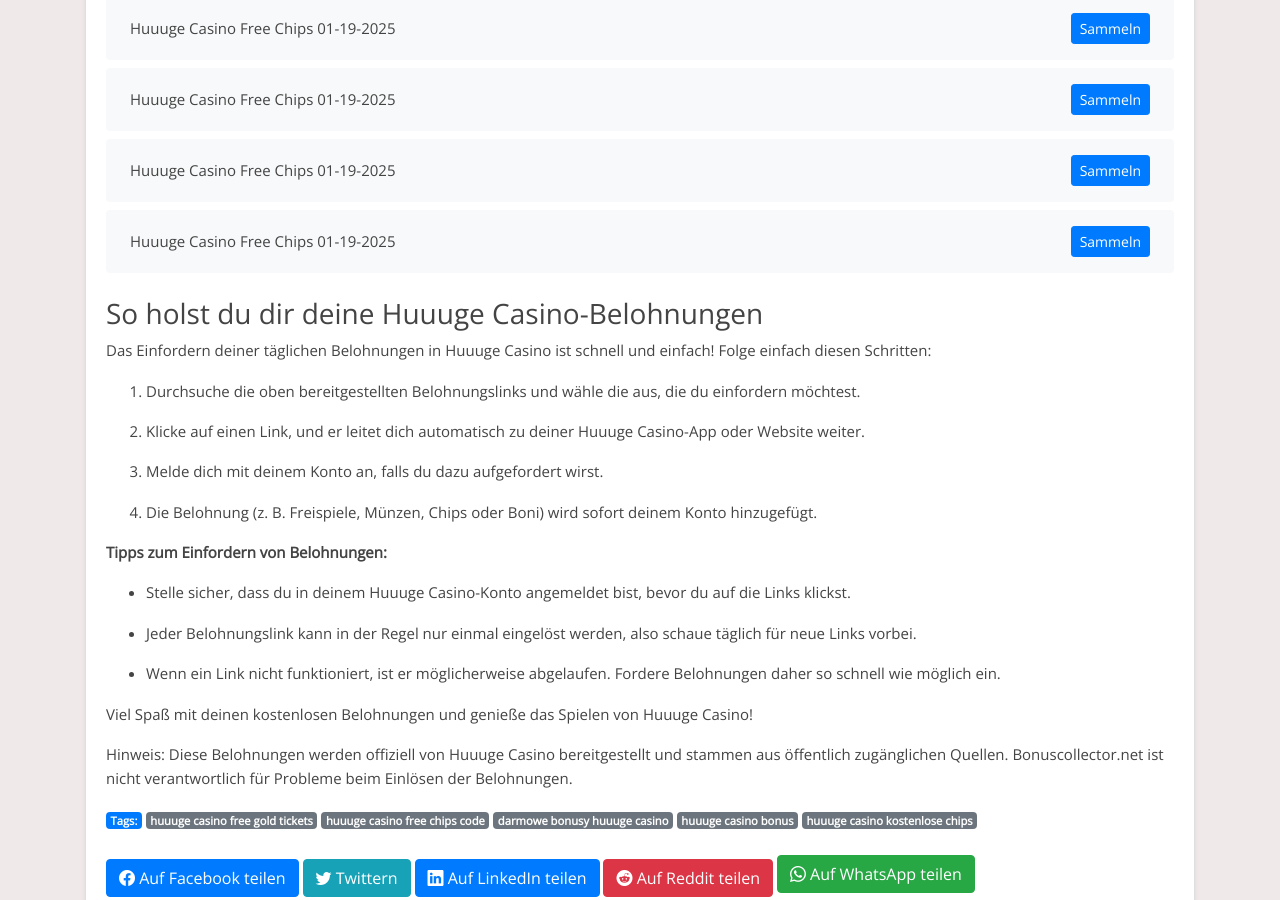
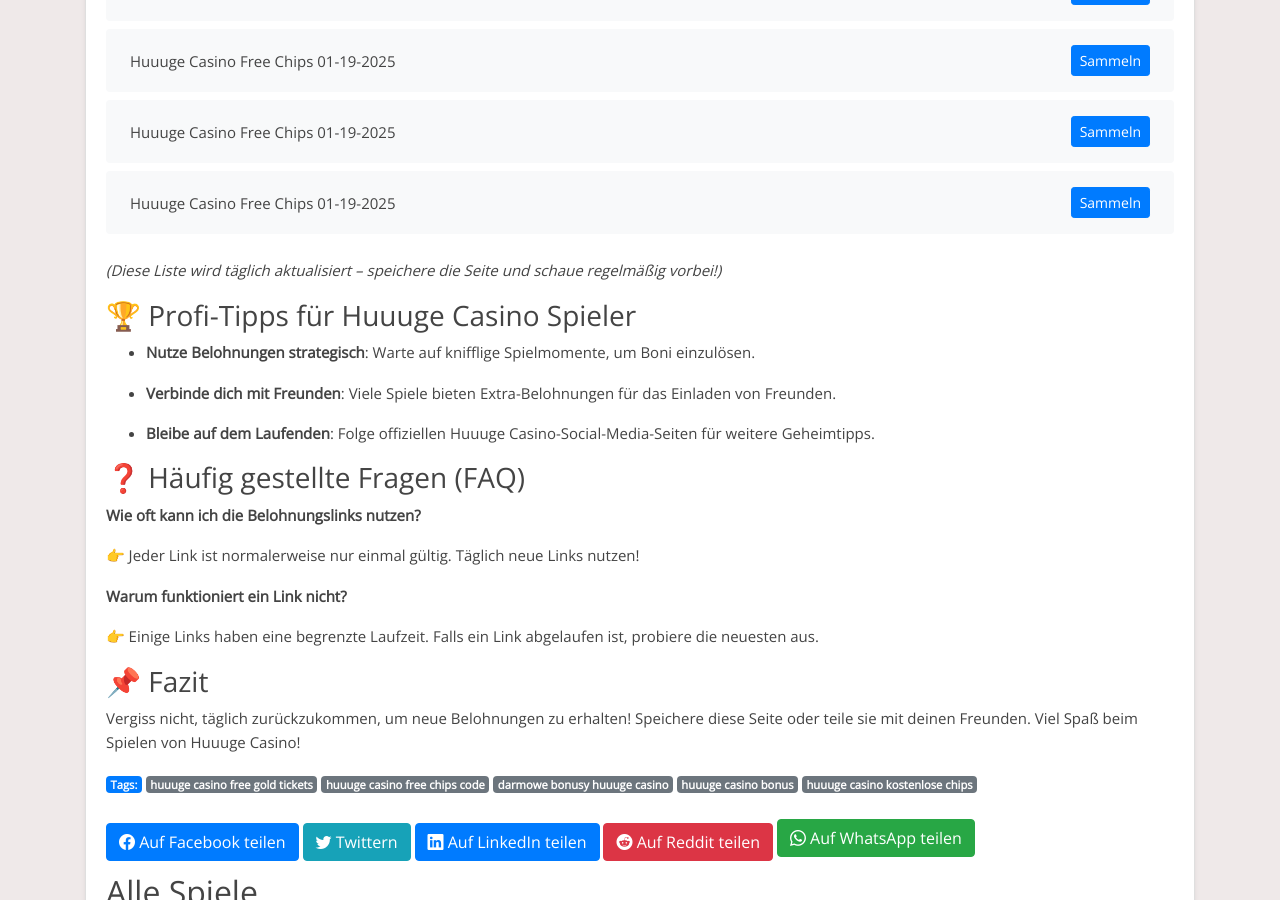
Before and after one commit to Prollad99/bs-de, a Jekyll site: the page built from _posts/2025-01-19-huuuge-casino.md, in a window 1280 px wide and 900 px high, scrolled down 7443 px. Built offline with Jekyll 4.4.1, drawn with Linux system fonts in a browser that asks for light colours; some of the changed text lies outside the part shown.

Commit message:
Aktualisiere huuuge-casino-Belohnungslinks, Inhalte und Änderungsdatum

```diff
--- a/_includes/huuuge-casino_footer.html
+++ b/_includes/huuuge-casino_footer.html
@@ -1,27 +1,31 @@
-### So holst du dir deine Huuuge Casino-Belohnungen
+*(Diese Liste wird täglich aktualisiert – speichere die Seite und schaue regelmäßig vorbei!)*
 
 
-Das Einfordern deiner täglichen Belohnungen in Huuuge Casino ist schnell und einfach! Folge einfach diesen Schritten:
 
-1. Durchsuche die oben bereitgestellten Belohnungslinks und wähle die aus, die du einfordern möchtest.
+### 🏆 Profi-Tipps für Huuuge Casino Spieler
 
-2. Klicke auf einen Link, und er leitet dich automatisch zu deiner Huuuge Casino-App oder Website weiter.
+- **Nutze Belohnungen strategisch**: Warte auf knifflige Spielmomente, um Boni einzulösen.
 
-3. Melde dich mit deinem Konto an, falls du dazu aufgefordert wirst.
+- **Verbinde dich mit Freunden**: Viele Spiele bieten Extra-Belohnungen für das Einladen von Freunden.
 
-4. Die Belohnung (z. B. Freispiele, Münzen, Chips oder Boni) wird sofort deinem Konto hinzugefügt.
+- **Bleibe auf dem Laufenden**: Folge offiziellen Huuuge Casino-Social-Media-Seiten für weitere Geheimtipps.
 
 
-**Tipps zum Einfordern von Belohnungen:**
 
-- Stelle sicher, dass du in deinem Huuuge Casino-Konto angemeldet bist, bevor du auf die Links klickst.
+### ❓ Häufig gestellte Fragen (FAQ)
 
-- Jeder Belohnungslink kann in der Regel nur einmal eingelöst werden, also schaue täglich für neue Links vorbei.
+**Wie oft kann ich die Belohnungslinks nutzen?**
 
-- Wenn ein Link nicht funktioniert, ist er möglicherweise abgelaufen. Fordere Belohnungen daher so schnell wie möglich ein.
+👉 Jeder Link ist normalerweise nur einmal gültig. Täglich neue Links nutzen!
 
 
-Viel Spaß mit deinen kostenlosen Belohnungen und genieße das Spielen von Huuuge Casino!
+
+**Warum funktioniert ein Link nicht?**
+
+👉 Einige Links haben eine begrenzte Laufzeit. Falls ein Link abgelaufen ist, probiere die neuesten aus.
 
 
-Hinweis: Diese Belohnungen werden offiziell von Huuuge Casino bereitgestellt und stammen aus öffentlich zugänglichen Quellen. Bonuscollector.net ist nicht verantwortlich für Probleme beim Einlösen der Belohnungen.
+
+### 📌 Fazit
+
+Vergiss nicht, täglich zurückzukommen, um neue Belohnungen zu erhalten! Speichere diese Seite oder teile sie mit deinen Freunden. Viel Spaß beim Spielen von Huuuge Casino!
--- a/_includes/huuuge-casino_post.html
+++ b/_includes/huuuge-casino_post.html
@@ -1,13 +1,13 @@
-Entdecke tägliche Huuuge Casino-Belohnungen!
+**Willkommen, Huuuge Casino-Fans!**
+
+Suchst du nach den neuesten Gratis-Belohnungen für Huuuge Casino? Dann bist du hier genau richtig! Wir aktualisieren täglich die besten Links für Freispiele, Münzen und andere Boni, damit du dein Spielerlebnis optimal genießen kannst.
 
 
-Bist du ein Fan von Huuuge Casino und möchtest dein Spielerlebnis verbessern? Du bist hier genau richtig! Diese Seite ist allen Huuuge Casino-Enthusiasten gewidmet, die täglich kostenlose Belohnungen einfordern möchten. Hier findest du die neuesten Links, um Freispiele, Münzen, Chips und andere spannende Boni zu sammeln, damit du das Spiel noch mehr genießen kannst.
+
+### Was ist Huuuge Casino und warum sind Belohnungen wichtig?
+
+Huuuge Casino ist ein beliebtes Spiel, das von Millionen gespielt wird. Mit täglichen Belohnungen kannst du länger spielen, schneller leveln und das Beste aus deinem Spielerlebnis herausholen.
 
 
-Huuuge Casino ist ein unterhaltsames Spiel, das von Millionen geliebt wird. Ob du höhere Level erreichen oder einfach nur den Nervenkitzel genießen möchtest – unsere täglichen Belohnungslinks halten dich im Spiel.
 
-
-Hinweis: Huuuge Casino ist eine kostenlose App, die ausschließlich zu Unterhaltungszwecken entwickelt wurde. Bonuscollector.net ist eine unabhängige Plattform und steht in keiner Verbindung zu den Entwicklern oder Eigentümern von Huuuge Casino.
-
-
-Schau täglich vorbei, um sicherzustellen, dass du keine Belohnung verpasst!
+### 🚀 Tägliche Belohnungslinks für Huuuge Casino
```
